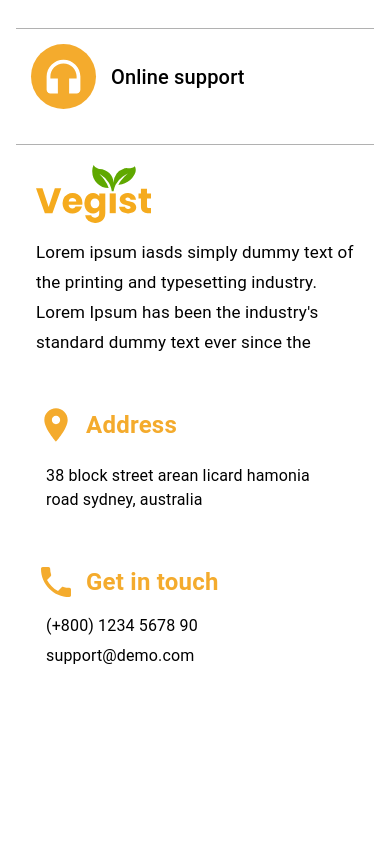
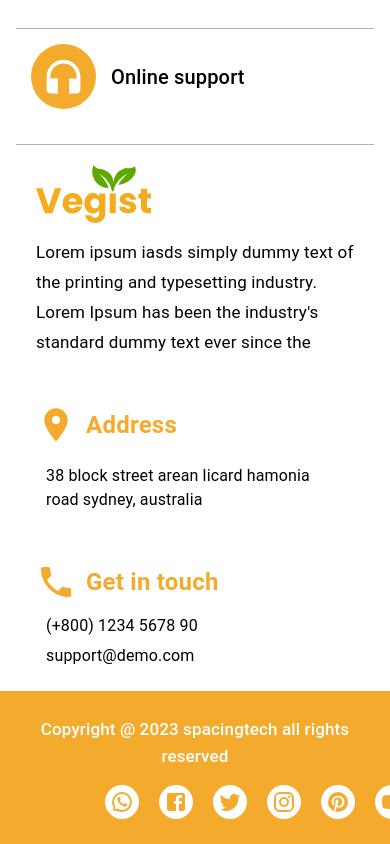
Before and after one commit to WNandini/Online-Groceries-Reactjs, a React (Create React App) app: page /register in a window 390 px wide. Shown: the part 1329-2173 px from the top of the page. Before the commit the page ends 2020 px from the top, so only its background shows below. Built offline with nearby package versions, Linux system fonts and the light colour scheme; the HTML template or start-up script is replaced by a standard one.

Commit message:
Footer Design

```diff
--- a/src/comman/component/footer.js
+++ b/src/comman/component/footer.js
@@ -6,10 +6,18 @@ import LoopIcon from '@mui/icons-material/Loop';
 import HeadphonesIcon from '@mui/icons-material/Headphones';
 import LocationOnIcon from '@mui/icons-material/LocationOn';
 import LocalPhoneIcon from '@mui/icons-material/LocalPhone';
+import WhatsAppIcon from '@mui/icons-material/WhatsApp';
+import FacebookIcon from '@mui/icons-material/Facebook';
+import TwitterIcon from '@mui/icons-material/Twitter';
+import InstagramIcon from '@mui/icons-material/Instagram';
+import PinterestIcon from '@mui/icons-material/Pinterest';
+import YouTubeIcon from '@mui/icons-material/YouTube';
+import CreditCardIcon from '@mui/icons-material/CreditCard';
 import '../style/footer.css';
 
 const Footer = () => {
     return(
+        <>
         <Container maxWidth="false" >
             <Grid container className="footerMainContainer">
                 <Grid item lg={3} xs={12} sm={6}>
@@ -65,6 +73,22 @@ const Footer = () => {
                 </Grid>
             </Grid>
         </Container>
+        <Grid container className="copyRightMainDiv">
+            <Grid item lg={6} xs={12}>
+                <Box className="copyRightDiv"><Typography variant="h6">Copyright @ 2023 spacingtech all rights reserved</Typography></Box>
+            </Grid>
+            <Grid item lg={6} xs={12}>
+                <Box className="socialMediaIcon">
+                    <WhatsAppIcon style={{backgroundColor: "#fff", color: '#f4ab2d',padding: '5px', borderRadius: '50%', margin: '0px 10px'}}/>
+                    <FacebookIcon style={{backgroundColor: "#fff", color: '#f4ab2d',padding: '5px', borderRadius: '50%', margin: '0px 10px'}}/>
+                    <TwitterIcon style={{backgroundColor: "#fff", color: '#f4ab2d',padding: '5px', borderRadius: '50%', margin: '0px 10px'}}/>
+                    <InstagramIcon style={{backgroundColor: "#fff", color: '#f4ab2d',padding: '5px', borderRadius: '50%', margin: '0px 10px'}}/>
+                    <PinterestIcon style={{backgroundColor: "#fff", color: '#f4ab2d',padding: '5px', borderRadius: '50%', margin: '0px 10px'}}/>
+                    <YouTubeIcon style={{backgroundColor: "#fff", color: '#f4ab2d',padding: '5px', borderRadius: '50%', margin: '0px 10px'}}/>
+                </Box>
+            </Grid>
+        </Grid>
+        </>
     )
 }
 
--- a/src/comman/style/footer.css
+++ b/src/comman/style/footer.css
@@ -11,6 +11,9 @@
     padding: 20px;
     border-radius: 50%;
     margin: 15px;
+}
+.addressDiv{
+    padding: 40px 70px;
 }
 .logoFooter{
     padding: 20px;
@@ -56,8 +59,26 @@
     padding-left: 10px;
     line-height: 30px;
 }
-.addressDiv{
-    padding: 40px 70px;
+.copyRightMainDiv{
+    padding: 40px 108px;
+    background-color: #f4ab2d;
+}
+.copyRightDiv h6{
+    text-align: left;
+    font-size: 17px;
+    color: #fff;
+}
+.socialMediaIcon{
+    display: flex;
+    justify-content: space-evenly;
+    padding: 0px 70px;
+}
+.socialMediaIcon svg{
+    padding: '10px';
+}
+.cardIcon{
+    display: flex;
+    justify-content: center;
 }
 @media only screen and (min-width: 320px) and (max-width: 1191px) {
     .iconMainBox{
@@ -73,4 +94,14 @@
     .addressDiv{
         padding: 0px;
     }
+    .copyRightMainDiv {
+        padding: 25px 25px;
+        background-color: #f4ab2d;
+    }
+    .copyRightDiv{
+        margin-bottom: 15px;
+    }
+    .copyRightDiv h6{
+        text-align: center;
+    }
 }
```
